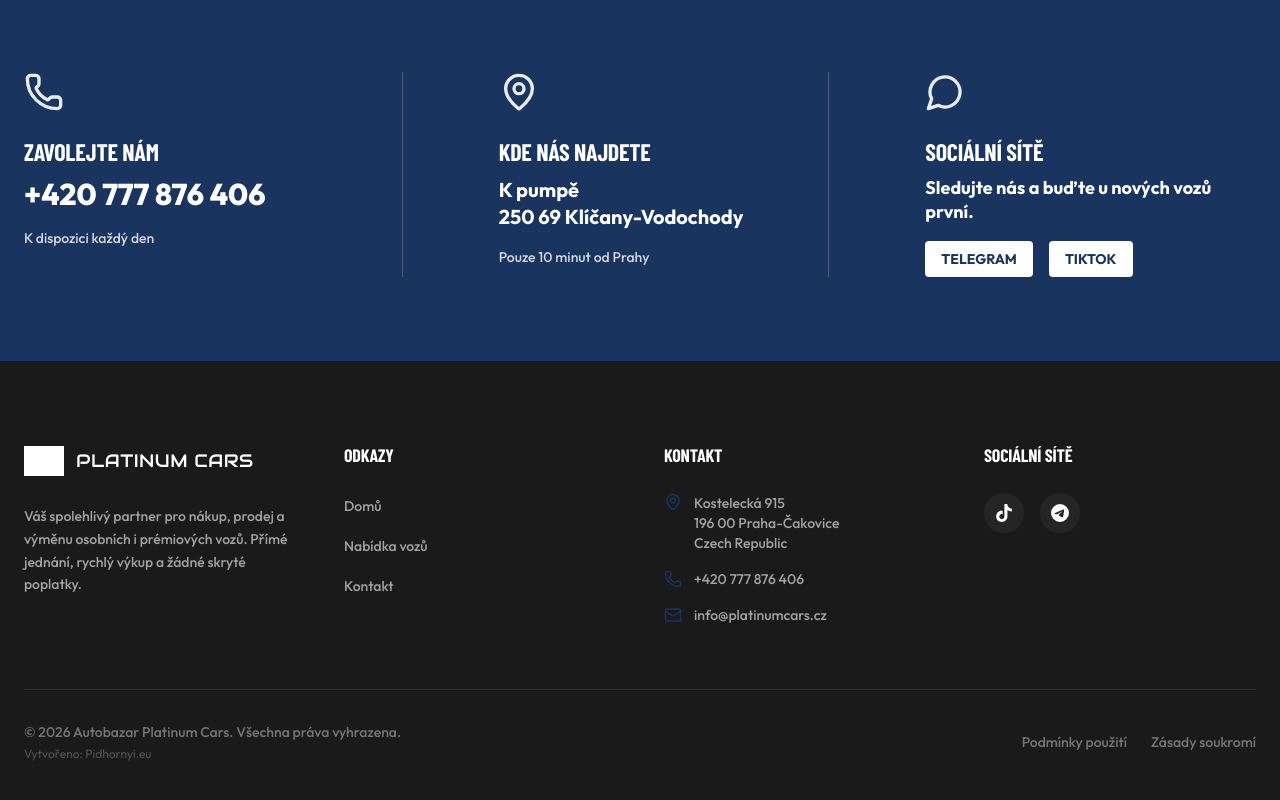
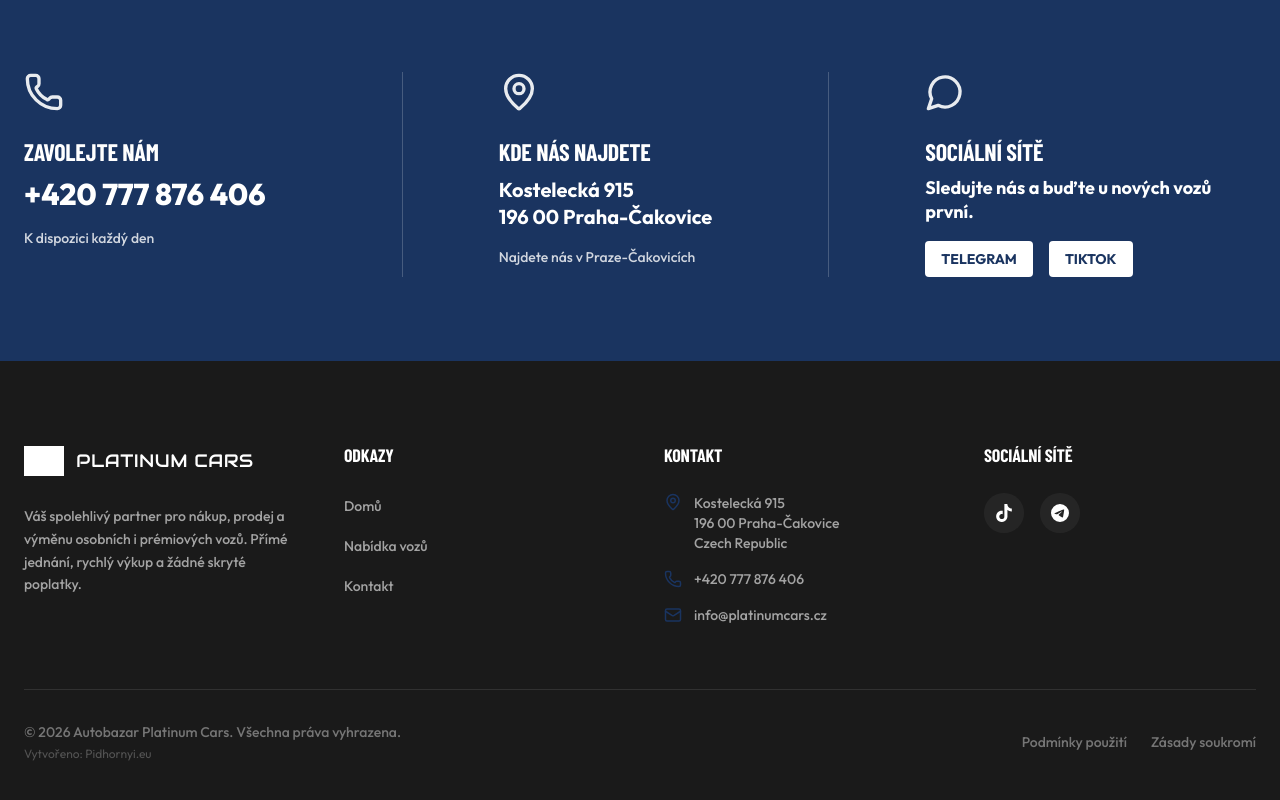
Before and after one commit to michal21124/bazar, a React (Vite) app: page / in a window 1280 px wide. Shown: the part 3170-3970 px from the top of the page. Built offline with nearby package versions, Linux system fonts and the light colour scheme; grey boxes are pictures that could not be loaded; a web font is replaced by a local one.

Commit message:
Update dealership address to Kostelecka 915 Prague-Cakovice

```diff
--- a/src/components/ContactSection.tsx
+++ b/src/components/ContactSection.tsx
@@ -32,10 +32,10 @@ export function ContactSection() {
             <MapPin className="w-10 h-10 mb-6 text-white/90" />
             <h3 className="font-heading text-2xl font-bold uppercase mb-2">Kde nás najdete</h3>
             <p className="text-xl font-bold leading-snug">
-              K pumpě<br />
-              250 69 Klíčany-Vodochody
+              Kostelecká 915<br />
+              196 00 Praha-Čakovice
             </p>
-            <p className="mt-4 text-white/80 text-sm font-medium">Pouze 10 minut od Prahy</p>
+            <p className="mt-4 text-white/80 text-sm font-medium">Najdete nás v Praze-Čakovicích</p>
           </motion.div>
 
           <motion.div
```
